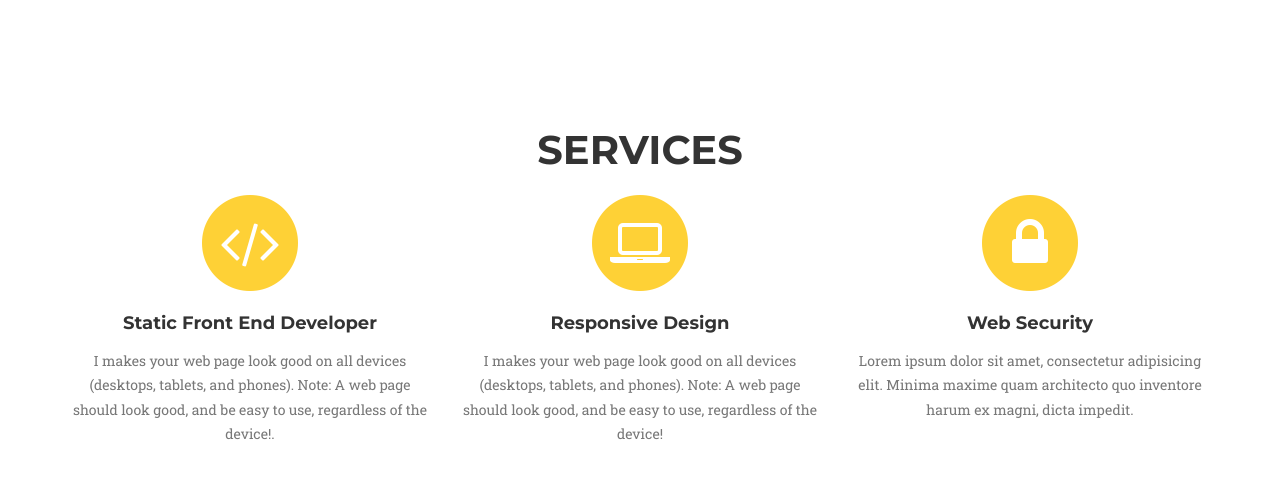
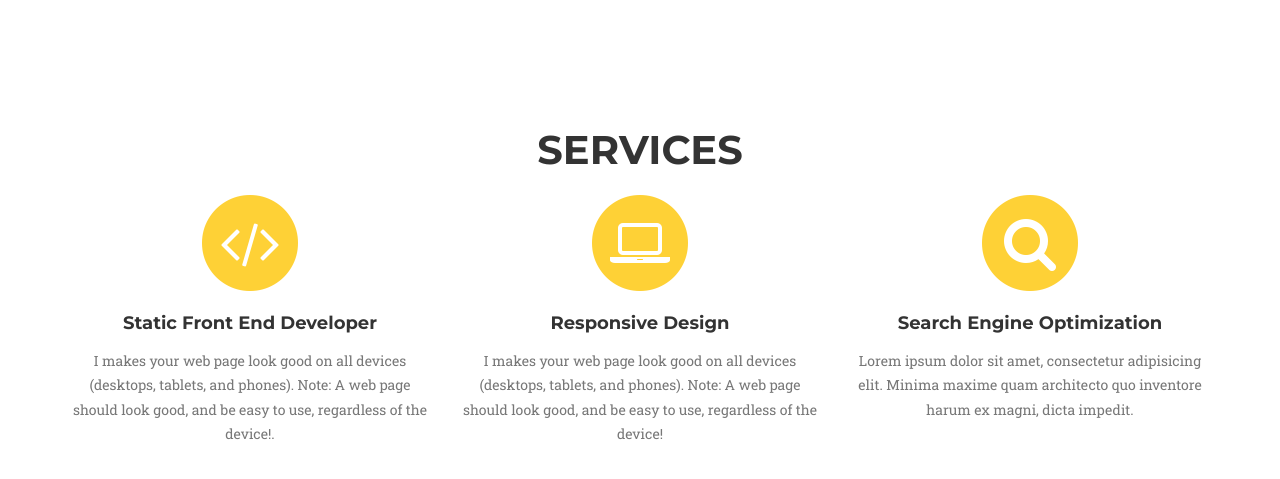
Before and after one commit to elija33/eman, a website: page index.html in a window 1280 px wide. Shown: the part 647-1126 px from the top of the page. Drawn offline with nearby package versions, Linux system fonts and the light colour scheme; a web font is replaced by a local one.

Commit message:
Eli New Site

```diff
--- a/index.html
+++ b/index.html
@@ -1,14 +1,11 @@
 <!DOCTYPE html>
 <html lang="en">
-
 <head>
-
     <meta charset="utf-8">
     <meta http-equiv="X-UA-Compatible" content="IE=edge">
     <meta name="viewport" content="width=device-width, initial-scale=1">
     <meta name="description" content="">
     <meta name="author" content="">
-
     <title>Elija Amponsa</title>
 
     <!-- Bootstrap Core CSS -->
@@ -23,14 +20,6 @@
 
     <!-- Theme CSS -->
     <link href="css/agency.min.css" rel="stylesheet">
-
-    <!-- HTML5 Shim and Respond.js IE8 support of HTML5 elements and media queries -->
-    <!-- WARNING: Respond.js doesn't work if you view the page via file:// -->
-    <!--[if lt IE 9]>
-        <script src="https://oss.maxcdn.com/libs/html5shiv/3.7.0/html5shiv.js" integrity="sha384-0s5Pv64cNZJieYFkXYOTId2HMA2Lfb6q2nAcx2n0RTLUnCAoTTsS0nKEO27XyKcY" crossorigin="anonymous"></script>
-        <script src="https://oss.maxcdn.com/libs/respond.js/1.4.2/respond.min.js" integrity="sha384-ZoaMbDF+4LeFxg6WdScQ9nnR1QC2MIRxA1O9KWEXQwns1G8UNyIEZIQidzb0T1fo" crossorigin="anonymous"></script>
-    <![endif]-->
-
 </head>
 
 <body id="page-top" class="index">
@@ -115,9 +104,9 @@
                 <div class="col-md-4">
                     <span class="fa-stack fa-4x">
                         <i class="fa fa-circle fa-stack-2x text-primary"></i>
-                        <i class="fa fa-lock fa-stack-1x fa-inverse"></i>
+                        <i class="fa fa-search engine optimization fa-stack-1x fa-inverse"></i>
                     </span>
-                    <h4 class="service-heading">Web Security</h4>
+                    <h4 class="service-heading">Search Engine Optimization</h4>
                     <p class="text-muted">Lorem ipsum dolor sit amet, consectetur adipisicing elit. Minima maxime quam architecto quo inventore harum ex magni, dicta impedit.</p>
                 </div>
             </div>
```
